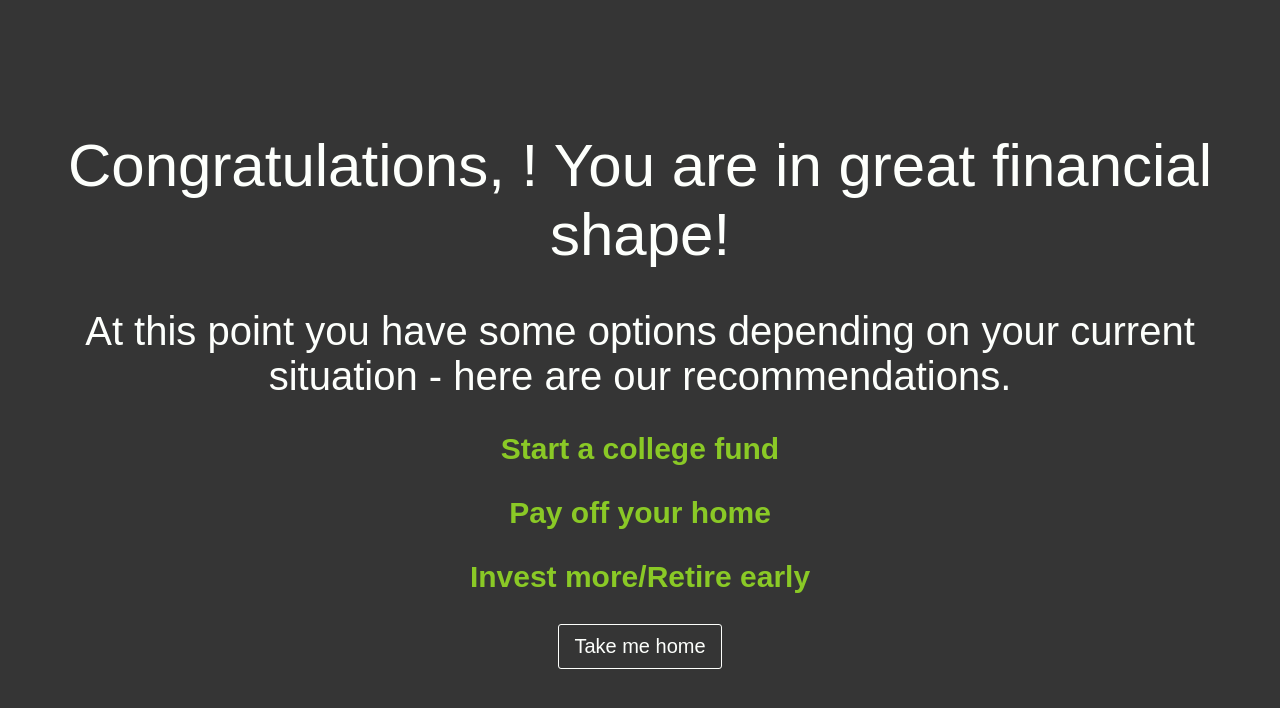
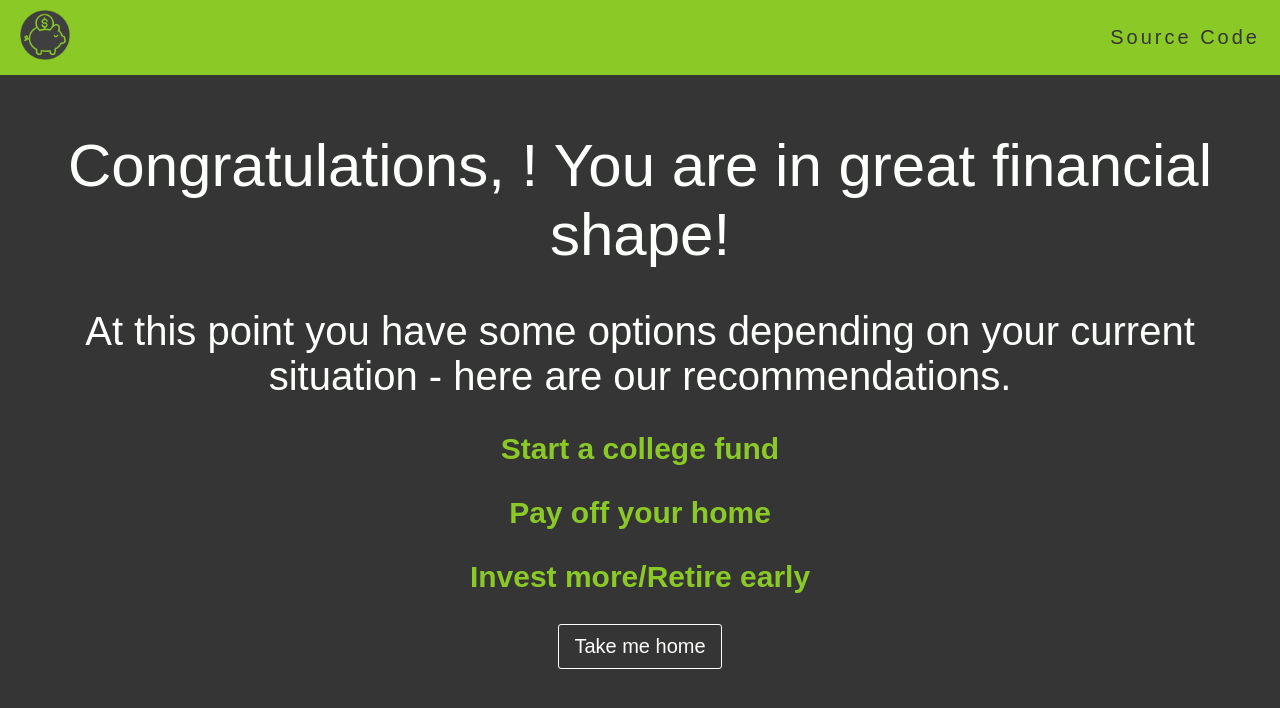
Before and after one commit to corumgold/simpli-money-path, a React (Create React App) app: page /finish in a window 1280 px wide. Shown: the top 708 px of the page. Built offline with nearby package versions, Linux system fonts and the light colour scheme; a web font is replaced by a local one.

Commit message:
Add navbar

```diff
--- /dev/null
+++ b/public/less/nav.less
@@ -0,0 +1,124 @@
+@import "./tools/colors.less";
+@import "./tools/mixins.less";
+
+.navbar {
+  .flexCenter();
+  position: fixed;
+  width: 100vw;
+  z-index: 1;
+  justify-content: space-between;
+  background-color: @accent-color;
+  min-height: 6vh;
+}
+
+.brand-title {
+  margin: 0.5em 1em;
+}
+
+.brand-title img {
+  width: 50px;
+  @media screen and (max-width: 480px) {
+    width: 35px;
+  }
+}
+
+.brand-title img:hover {
+  opacity: 80%;
+  transform: translateY(2px);
+}
+
+.nav-links {
+  display: flex;
+  justify-content: space-around;
+  margin: 0;
+  padding: 0;
+}
+
+.nav-links li {
+  list-style: none;
+  margin: 1em;
+}
+.nav-links a {
+  text-decoration: none;
+  font-weight: bold;
+  letter-spacing: 3px;
+  // font-size: @ultra-small-text;
+  transition: 200ms;
+  color: @primary-color;
+  font-weight: 500;
+}
+
+.nav-links li:hover {
+  opacity: 80%;
+  transform: translateY(2px);
+}
+
+.nav-icon {
+  width: 15px;
+}
+
+.burger {
+  display: none;
+  cursor: pointer;
+  margin: 0 1em;
+}
+
+.burger div {
+  width: 25px;
+  height: 3px;
+  background-color: @primary-text-color;
+  margin: 5px;
+  transition: all 0.3s ease;
+}
+
+@media screen and (max-width: 768px) {
+  body {
+    overflow-x: hidden;
+  }
+  .nav-links {
+    position: absolute;
+    right: 0px;
+    height: 94vh;
+    top: 6vh;
+    background: @accent-color;
+    display: flex;
+    flex-direction: column;
+    align-items: center;
+    justify-content: flex-start;
+    width: 100%;
+    transform: translateX(100%);
+    transition: transform 0.5s ease-in;
+  }
+  .nav-links li {
+    opacity: 0;
+    margin: 2rem;
+  }
+  .burger {
+    display: block;
+  }
+}
+
+.nav-active {
+  transform: translateX(0%);
+}
+
+@keyframes navLinkFade {
+  from {
+    opacity: 0;
+    transform: translateX(50px);
+  }
+  to {
+    opacity: 1;
+    transform: translateX(0px);
+  }
+}
+
+.toggle .line1 {
+  transform: rotate(-45deg) translate(-5px, 6px);
+}
+.toggle .line2 {
+  opacity: 0;
+}
+.toggle .line3 {
+  transform: rotate(45deg) translate(-5px, -6px);
+}
--- a/public/less/styles.less
+++ b/public/less/styles.less
@@ -2,10 +2,11 @@
 @import "./tools/mixins.less";
 @import url("https://fonts.googleapis.com/css2?family=Montserrat:ital,wght@0,200;0,400;0,600;0,900;1,200;1,400;1,600;1,900&display=swap");
 @import "./form.less";
+@import "./nav.less";
 
-// * {
-//   margin: 0;
-// }
+* {
+  box-sizing: border-box;
+}
 
 body {
   margin: 0;
@@ -14,13 +15,14 @@ body {
   -moz-osx-font-smoothing: grayscale;
   background-color: @primary-color;
   color: @primary-text-color;
-  .flexCenter();
   text-align: center;
-  min-height: 100vh;
 }
 
-#root {
-  margin: 4em 2em;
+#main-content {
+  padding: 6em 2em;
+  .flexCenter();
+  flex-direction: column;
+  min-height: 100vh;
 }
 
 h1,
@@ -72,7 +74,7 @@ button {
   background: linear-gradient(to right, @accent-color 50%, transparent 50%);
   background-size: 200% 100%;
   background-position: right bottom;
-  transition: all 0.5s ease-out;
+  transition: all 0.25s ease-out;
   color: @primary-text-color;
   cursor: pointer;
   font: inherit;
--- a/src/App.js
+++ b/src/App.js
@@ -14,17 +14,23 @@ import {
   Retirement,
   Finish,
 } from "./components";
+import Nav from "./components/Nav";
 
 function App() {
   return (
     <>
+      <Nav />
+      <div id="main-content">
         <Routes>
-        <Route index element={<Start />} />
+          <Route index path="/" element={<Start />} />
           <Route path="/income" element={<Income />} />
           <Route path="/expenses" element={<Expenses />} />
           <Route path="/debts" element={<Debts />} />
           <Route path="/stop" element={<ExOverIn />} />
-        <Route path="/initial-emergency-fund" element={<InitialEmergency />} />
+          <Route
+            path="/initial-emergency-fund"
+            element={<InitialEmergency />}
+          />
           <Route path="/retirement-match" element={<RetirementMatch />} />
           <Route path="/high-interest-debt" element={<HighInterestDebt />} />
           <Route path="/emergency-fund" element={<Emergency />} />
@@ -35,6 +41,7 @@ function App() {
           <Route path="/retirement" element={<Retirement />} />
           <Route path="/finish" element={<Finish />} />
         </Routes>
+      </div>
     </>
   );
 }
--- /dev/null
+++ b/src/components/Nav.js
@@ -0,0 +1,57 @@
+import React from "react";
+import { useState } from "react";
+
+const Nav = () => {
+  const [burgerClicked, setBurgerClicked] = useState(false);
+
+  const handleBurger = () => {
+    const navLinks = document.querySelectorAll(".nav-links li");
+
+    setBurgerClicked(!burgerClicked);
+
+    navLinks.forEach((link, index) => {
+      if (link.style.animation) {
+        link.style.animation = "";
+      } else {
+        link.style.animation = `navLinkFade 0.5s ease forwards ${
+          index / 7 + 0.8
+        }s`;
+      }
+    });
+  };
+
+  return (
+    <nav className="navbar">
+      <div className="brand-title">
+        {" "}
+        <a href="/">
+          <img
+            src={process.env.PUBLIC_URL + "/Simpli Money Banner Logo.png"}
+            alt=""
+          />
+        </a>{" "}
+      </div>
+      <ul className={burgerClicked ? "nav-links nav-active" : "nav-links"}>
+        <li onClick={handleBurger}>
+          <a
+            href="https://github.com/corumgold/simpli-money"
+            target="_blank"
+            rel="noreferrer"
+          >
+            Source Code
+          </a>
+        </li>
+      </ul>
+      <div
+        onClick={handleBurger}
+        className={burgerClicked ? "burger toggle" : "burger"}
+      >
+        <div className="line1"></div>
+        <div className="line2"></div>
+        <div className="line3"></div>
+      </div>
+    </nav>
+  );
+};
+
+export default Nav;
--- a/src/styles.css
+++ b/src/styles.css
@@ -98,6 +98,120 @@ input:focus {
 form button {
   margin: 1em;
 }
+.navbar {
+  display: flex;
+  justify-content: center;
+  align-items: center;
+  position: fixed;
+  width: 100vw;
+  z-index: 1;
+  justify-content: space-between;
+  background-color: #8ac926;
+  min-height: 6vh;
+}
+.brand-title {
+  margin: 0.5em 1em;
+}
+.brand-title img {
+  width: 50px;
+}
+@media screen and (max-width: 480px) {
+  .brand-title img {
+    width: 35px;
+  }
+}
+.brand-title img:hover {
+  opacity: 80%;
+  transform: translateY(2px);
+}
+.nav-links {
+  display: flex;
+  justify-content: space-around;
+  margin: 0;
+  padding: 0;
+}
+.nav-links li {
+  list-style: none;
+  margin: 1em;
+}
+.nav-links a {
+  text-decoration: none;
+  font-weight: bold;
+  letter-spacing: 3px;
+  transition: 200ms;
+  color: #353535;
+  font-weight: 500;
+}
+.nav-links li:hover {
+  opacity: 80%;
+  transform: translateY(2px);
+}
+.nav-icon {
+  width: 15px;
+}
+.burger {
+  display: none;
+  cursor: pointer;
+  margin: 0 1em;
+}
+.burger div {
+  width: 25px;
+  height: 3px;
+  background-color: #fdfffc;
+  margin: 5px;
+  transition: all 0.3s ease;
+}
+@media screen and (max-width: 768px) {
+  body {
+    overflow-x: hidden;
+  }
+  .nav-links {
+    position: absolute;
+    right: 0px;
+    height: 94vh;
+    top: 6vh;
+    background: #8ac926;
+    display: flex;
+    flex-direction: column;
+    align-items: center;
+    justify-content: flex-start;
+    width: 100%;
+    transform: translateX(100%);
+    transition: transform 0.5s ease-in;
+  }
+  .nav-links li {
+    opacity: 0;
+    margin: 2rem;
+  }
+  .burger {
+    display: block;
+  }
+}
+.nav-active {
+  transform: translateX(0%);
+}
+@keyframes navLinkFade {
+  from {
+    opacity: 0;
+    transform: translateX(50px);
+  }
+  to {
+    opacity: 1;
+    transform: translateX(0px);
+  }
+}
+.toggle .line1 {
+  transform: rotate(-45deg) translate(-5px, 6px);
+}
+.toggle .line2 {
+  opacity: 0;
+}
+.toggle .line3 {
+  transform: rotate(45deg) translate(-5px, -6px);
+}
+* {
+  box-sizing: border-box;
+}
 body {
   margin: 0;
   font-family: "Montserrat", sans-serif;
@@ -105,14 +219,15 @@ body {
   -moz-osx-font-smoothing: grayscale;
   background-color: #353535;
   color: #fdfffc;
+  text-align: center;
+}
+#main-content {
+  padding: 6em 2em;
   display: flex;
   justify-content: center;
   align-items: center;
-  text-align: center;
+  flex-direction: column;
   min-height: 100vh;
-}
-#root {
-  margin: 4em 2em;
 }
 h1,
 h2,
@@ -163,7 +278,7 @@ button {
   background: linear-gradient(to right, #8ac926 50%, transparent 50%);
   background-size: 200% 100%;
   background-position: right bottom;
-  transition: all 0.5s ease-out;
+  transition: all 0.25s ease-out;
   color: #fdfffc;
   cursor: pointer;
   font: inherit;
```
Also changed, not shown: public/Simpli Money Banner Logo.png (added). Lines whose indentation alone changed are shown as unchanged.
